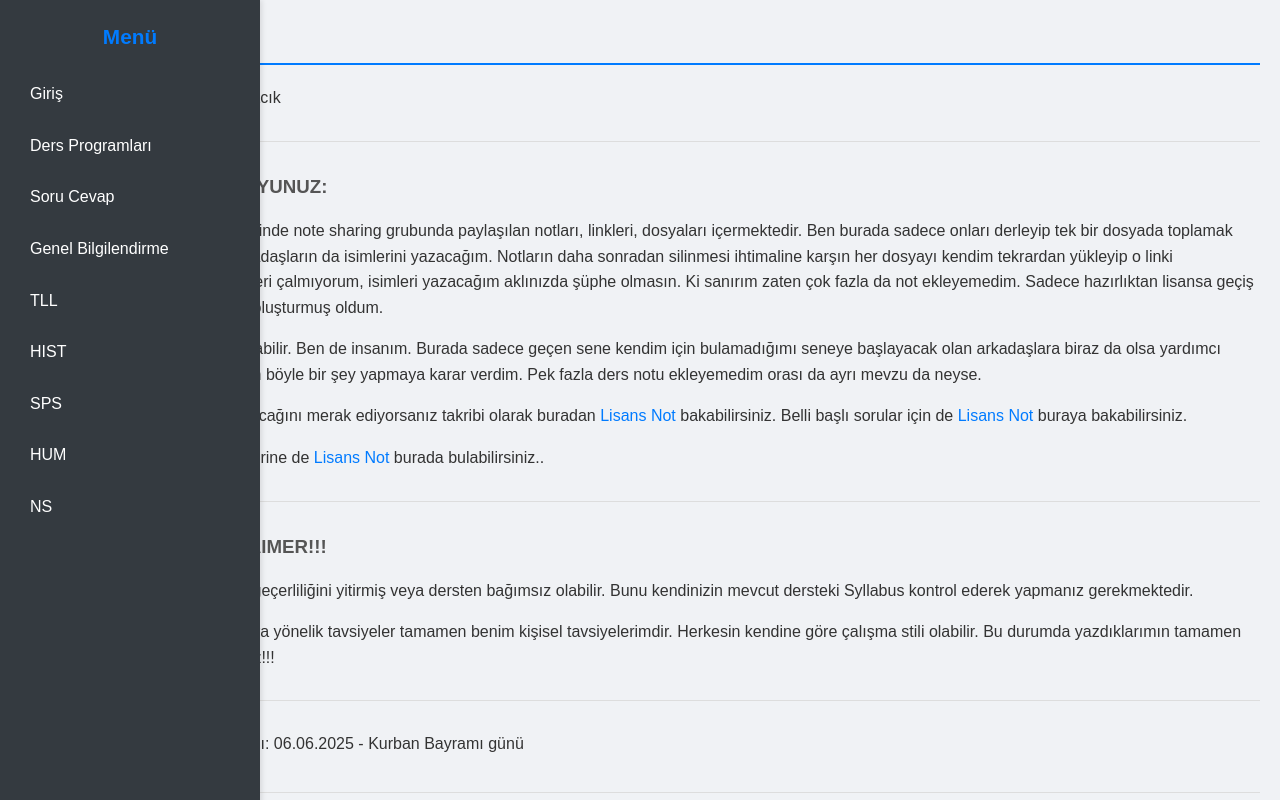
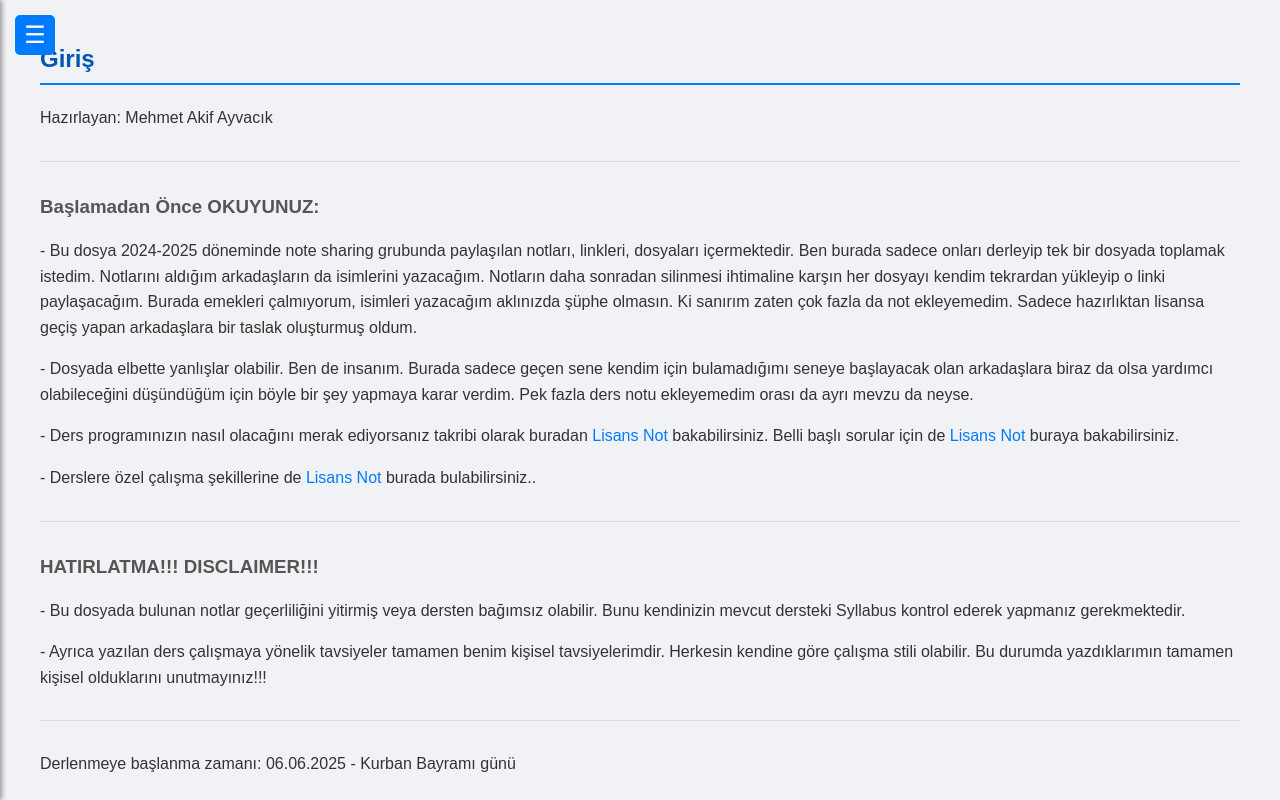
Before and after one commit to raltap/lisans-ders, a plain HTML site: page index.html in a window 1280 px wide. Shown: the top 800 px of the page. Drawn offline with Linux system fonts and the light colour scheme; files whose address does not match are found by name.

Commit message:
Update style.css

```diff
--- a/style.css
+++ b/style.css
@@ -2,95 +2,128 @@ body {
     font-family: 'Arial', sans-serif;
     line-height: 1.6;
     margin: 0;
-    padding: 0; /* Body padding'ini sıfırla, içerik kendi padding'ini alacak */
+    padding: 0;
     background-color: #f0f2f5;
     color: #333;
-    display: flex; /* Sidebar ve main-content'i yan yana koymak için */
+    overflow-x: hidden; /* Yatayda kaydırmayı engelle */
+}
+
+#menu-toggle {
+    position: fixed; /* Ekranda sabit kalsın */
+    top: 15px;
+    left: 15px;
+    z-index: 1001; /* Menünün üzerinde dursun */
+    background-color: #007bff;
+    color: white;
+    border: none;
+    border-radius: 5px;
+    width: 40px;
+    height: 40px;
+    font-size: 24px;
+    cursor: pointer;
+    display: flex;
+    justify-content: center;
+    align-items: center;
+    transition: left 0.3s ease; /* Menü açıldığında yumuşak geçiş */
 }
 
 #sidebar {
-    width: 220px; /* Sabit menü genişliği */
+    width: 250px; /* Kenar çubuğu genişliği */
     background-color: #343a40; /* Koyu gri arkaplan */
     color: white;
-    padding: 20px;
     position: fixed; /* Ekranda sabit kalmasını sağlar */
+    top: 0;
+    left: 0;
     height: 100%; /* Tam ekran yüksekliği */
     overflow-y: auto; /* İçerik sığmazsa kaydırma çubuğu çıkar */
-    box-shadow: 2px 0 5px rgba(0, 0, 0, 0.1);
+    box-shadow: 2px 0 5px rgba(0, 0, 0, 0.2);
+    transform: translateX(-100%); /* Başlangıçta ekranın solunda gizli */
+    transition: transform 0.3s ease;
+    z-index: 1000;
+}
+
+#sidebar.open {
+    transform: translateX(0); /* "open" class'ı eklendiğinde görünsün */
 }
 
 .sidebar-title {
     font-size: 1.3em;
     font-weight: bold;
     text-align: center;
-    margin-bottom: 20px;
-    color: #007bff; /* Başlık rengi */
+    padding: 20px 0;
+    color: #007bff;
 }
 
 .sidebar-nav {
     list-style: none;
-    padding: 0;
+    padding: 0 15px;
 }
 
 .sidebar-nav li {
-    margin-bottom: 10px; /* Liste öğeleri arasına boşluk */
+    margin-bottom: 5px; /* Liste öğeleri arasına boşluk */
 }
 
 .sidebar-nav a {
     color: white;
     text-decoration: none;
-    display: block; /* Tüm alan tıklanabilir olsun */
-    padding: 8px 10px; /* Tıklama alanını genişlet */
-    border-radius: 4px; /* Hafif yuvarlak köşeler */
+    display: block;
+    padding: 10px 15px;
+    border-radius: 4px;
     transition: background-color 0.2s ease;
 }
 
 .sidebar-nav a:hover {
-    background-color: #007bff; /* Hover'da mavi arkaplan */
+    background-color: #007bff;
 }
 
 #main-content {
-    margin-left: 220px; /* Sidebar genişliği kadar boşluk bırak */
-    padding: 20px;
-    flex-grow: 1; /* Kalan alanı kapla */
+    padding: 20px 40px; /* İçerik boşlukları */
+    transition: margin-left 0.3s ease; /* Menü açılıp kapandığında yumuşak geçiş */
+    width: 100%;
+    box-sizing: border-box; /* Padding ve border genişliği etkilemesin */
+}
+
+/* JavaScript ile dinamik olarak ayarlanacak */
+#main-content.sidebar-open {
+    /* margin-left: 250px; Bu JS ile yapılacak */
 }
 
 section {
-    margin-bottom: 40px; /* Bölümler arasına boşluk */
+    margin-bottom: 40px;
     padding-bottom: 20px;
-    border-bottom: 1px solid #ddd; /* Bölümler arasına ince çizgi */
+    border-bottom: 1px solid #ddd;
 }
 
 section:last-child {
-    border-bottom: none; /* Son bölümden sonra çizgi olmasın */
+    border-bottom: none;
 }
 
 h2 {
     color: #0056b3;
     margin-top: 0;
-    padding-top: 0;
-    border-bottom: 2px solid #007bff; /* Ana başlık altına belirgin çizgi */
+    padding-top: 20px; /* Sabit menü başlığı altında kalmasın diye */
+    border-bottom: 2px solid #007bff;
     padding-bottom: 5px;
     margin-bottom: 20px;
 }
 
 h3 {
     color: #555;
-    margin-top: 25px; /* Alt başlık üst boşluğu */
-    margin-bottom: 15px; /* Alt başlık alt boşluğu */
+    margin-top: 25px;
+    margin-bottom: 15px;
 }
 
 p {
-    margin-bottom: 15px; /* Paragraf alt boşluğu */
+    margin-bottom: 15px;
 }
 
 ul {
-    margin-bottom: 15px; /* Liste alt boşluğu */
-    padding-left: 25px; /* Liste sol boşluğu */
+    margin-bottom: 15px;
+    padding-left: 25px;
 }
 
 li {
-    margin-bottom: 8px; /* Liste öğeleri arasına boşluk */
+    margin-bottom: 8px;
 }
 
 a {
@@ -102,19 +135,18 @@ a:hover {
     text-decoration: underline;
 }
 
-/* Resimler için stil */
 #main-content img {
-    max-width: 100%; /* İçerik alanını aşmasın */
-    height: auto; /* Oranları koru */
-    display: block; /* Resmi blok element yap */
-    margin: 20px auto; /* Üstten/alttan boşluk ve yatayda ortala */
-    border: 1px solid #ccc; /* Hafif çerçeve */
-    box-shadow: 2px 2px 8px rgba(0, 0, 0, 0.1); /* Hafif gölge */
+    max-width: 100%;
+    height: auto;
+    display: block;
+    margin: 20px auto;
+    border: 1px solid #ccc;
+    box-shadow: 2px 2px 8px rgba(0, 0, 0, 0.1);
 }
 
 hr {
     border: none;
     height: 1px;
     background-color: #ddd;
-    margin: 30px 0; /* Yatay çizgi üst/alt boşluğu */
+    margin: 30px 0;
 }
```
